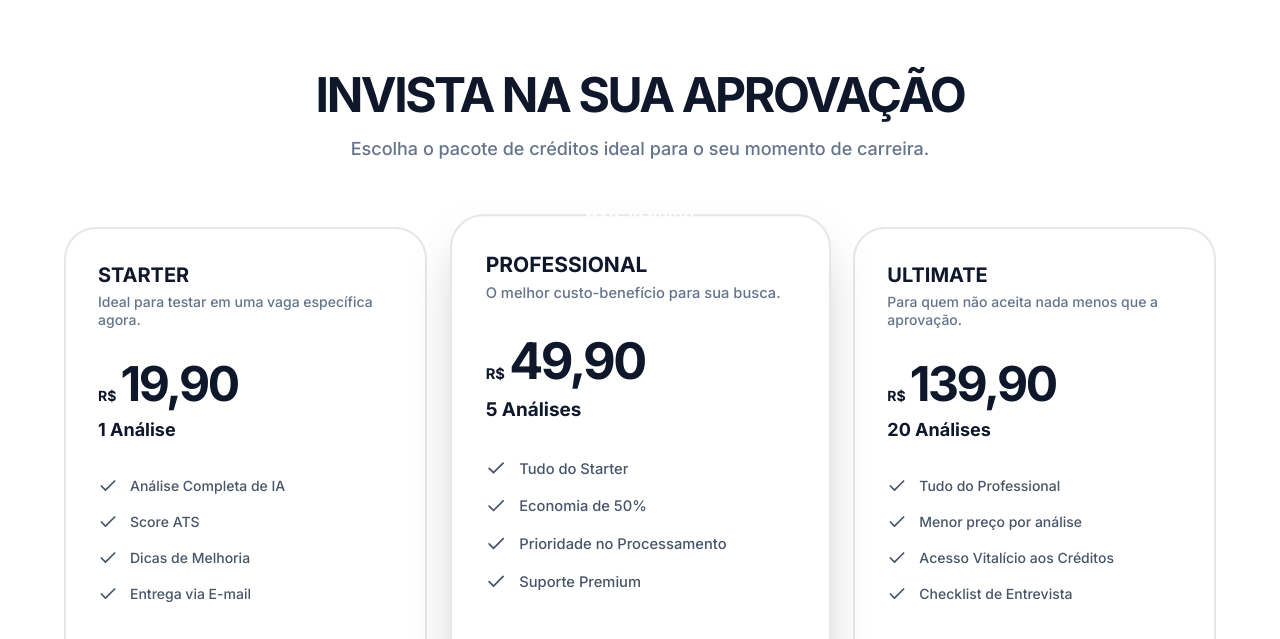
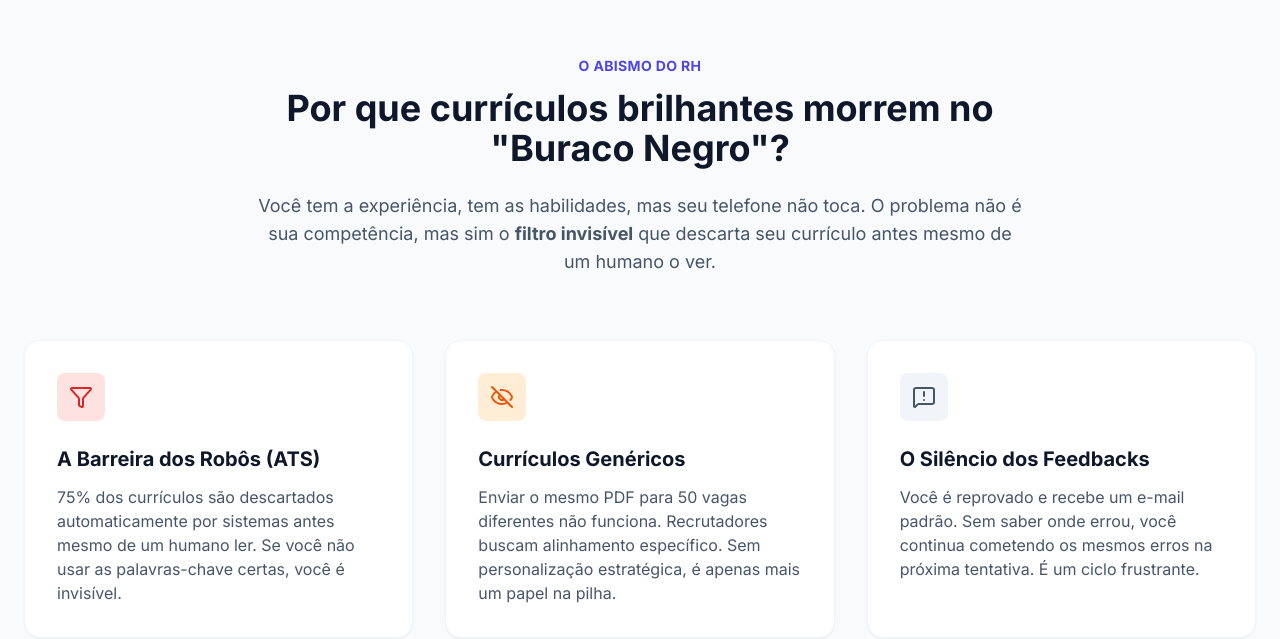
Before and after one commit to DRibeiro81/VTRZ_APROVX, a React (Vite) app: page / in a window 1280 px wide. Shown: the part 961-1600 px from the top of the page. Built offline with nearby package versions, Linux system fonts and the light colour scheme.

Commit message:
UI: mover PricingSection para antes de Testimonials

```diff
--- a/App.tsx
+++ b/App.tsx
@@ -34,12 +34,12 @@ const App: React.FC = () => {
       <Navbar onOpenModal={openModal} />
       <main className="flex-grow">
         <Hero onOpenModal={openModal} />
-        <PricingSection />
         <ProblemSection />
         <SolutionSection />
         <HowItWorks onOpenModal={openModal} />
         <BenefitsSection onOpenModal={openModal} />
         <TargetAudience />
+        <PricingSection />
         <Testimonials />
         <FinalCTA onOpenModal={openModal} />
       </main>
```
